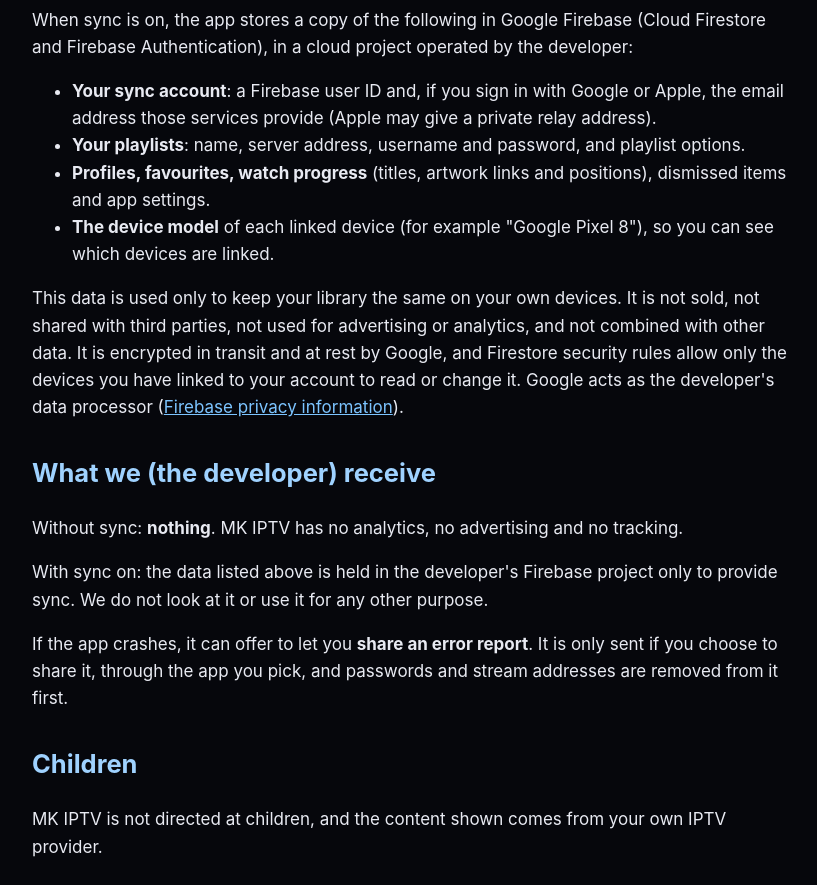
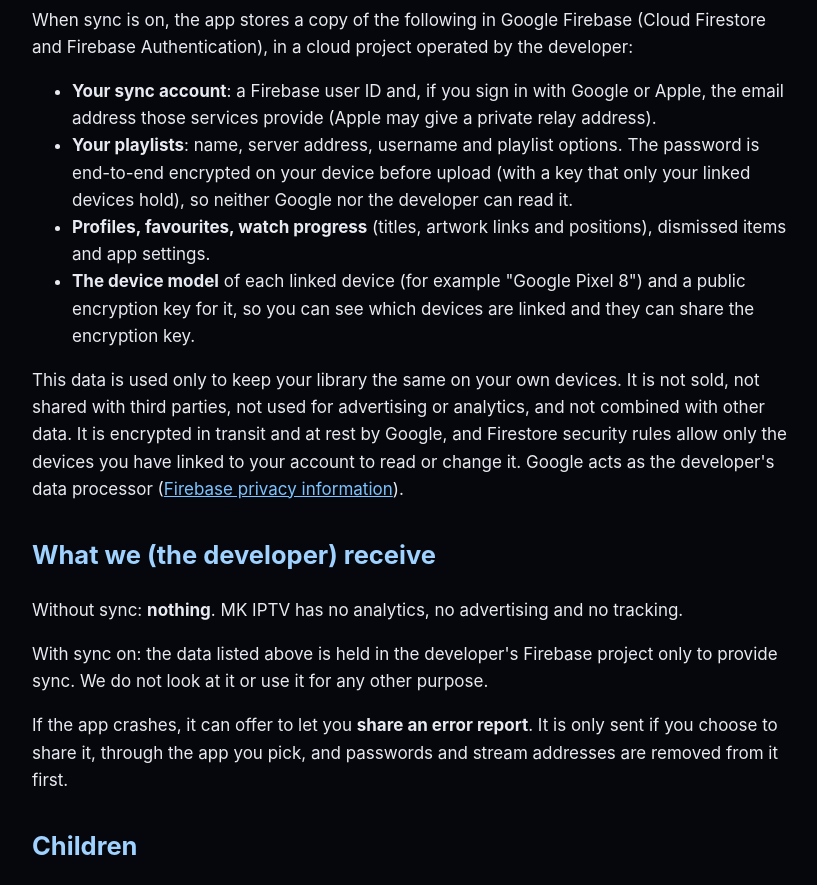
Before and after one commit to Mkuz1/mk-iptv-releases, a plain HTML site: page index.html in a window 1280 px wide. Shown: the part 1020-1905 px from the top of the page, without its empty margins (228-1045 px from the left). Drawn offline with Linux system fonts and the light colour scheme.

Commit message:
Privacy policy: synced playlist passwords are end-to-end encrypted

```diff
--- a/index.html
+++ b/index.html
@@ -26,9 +26,9 @@ a{color:#7CC4FF}header{display:flex;align-items:center;gap:14px}header img{width
 <p>When sync is on, the app stores a copy of the following in Google Firebase (Cloud Firestore and Firebase Authentication), in a cloud project operated by the developer:</p>
 <ul>
 <li><strong>Your sync account</strong>: a Firebase user ID and, if you sign in with Google or Apple, the email address those services provide (Apple may give a private relay address).</li>
-<li><strong>Your playlists</strong>: name, server address, username and password, and playlist options.</li>
+<li><strong>Your playlists</strong>: name, server address, username and playlist options. The password is end-to-end encrypted on your device before upload (with a key that only your linked devices hold), so neither Google nor the developer can read it.</li>
 <li><strong>Profiles, favourites, watch progress</strong> (titles, artwork links and positions), dismissed items and app settings.</li>
-<li><strong>The device model</strong> of each linked device (for example "Google Pixel 8"), so you can see which devices are linked.</li>
+<li><strong>The device model</strong> of each linked device (for example "Google Pixel 8") and a public encryption key for it, so you can see which devices are linked and they can share the encryption key.</li>
 </ul>
 <p>This data is used only to keep your library the same on your own devices. It is not sold, not shared with third parties, not used for advertising or analytics, and not combined with other data. It is encrypted in transit and at rest by Google, and Firestore security rules allow only the devices you have linked to your account to read or change it. Google acts as the developer's data processor (<a href="https://firebase.google.com/support/privacy">Firebase privacy information</a>).</p>
 <h2>What we (the developer) receive</h2>
```
Also changed, not shown: 1 other file.
